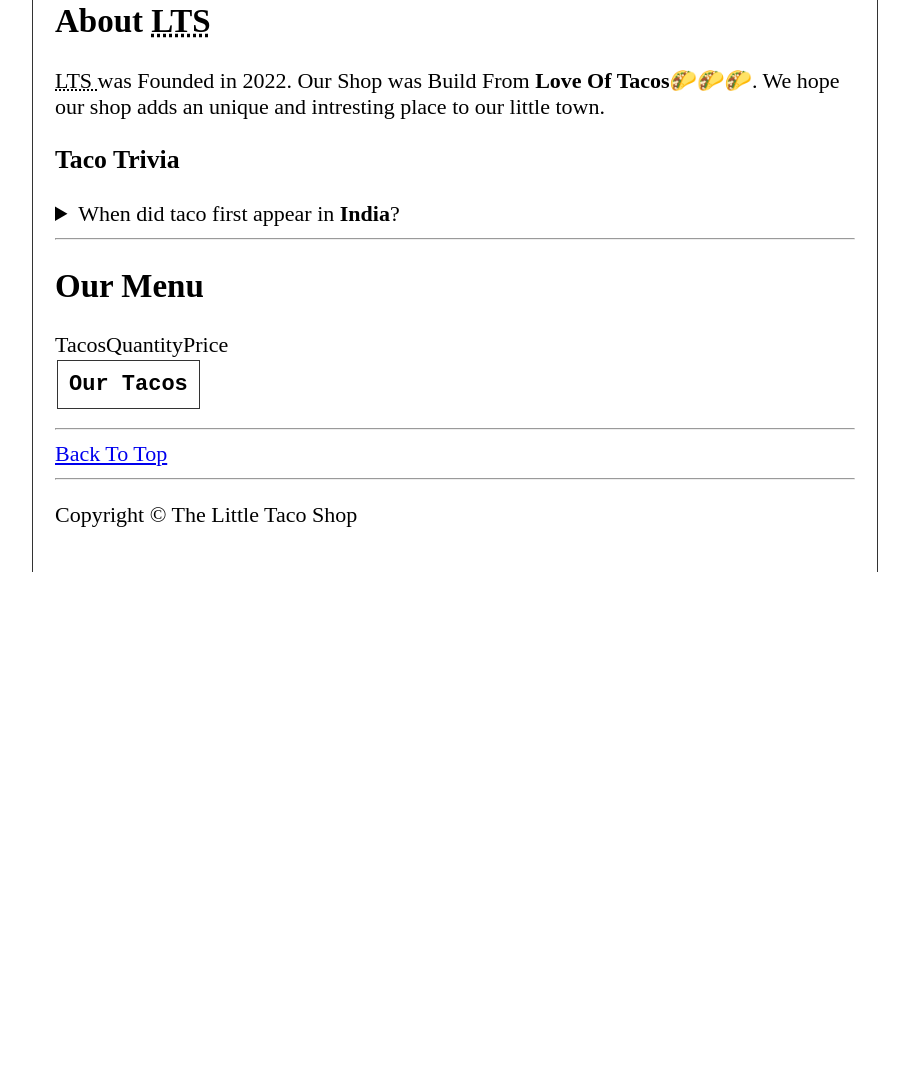
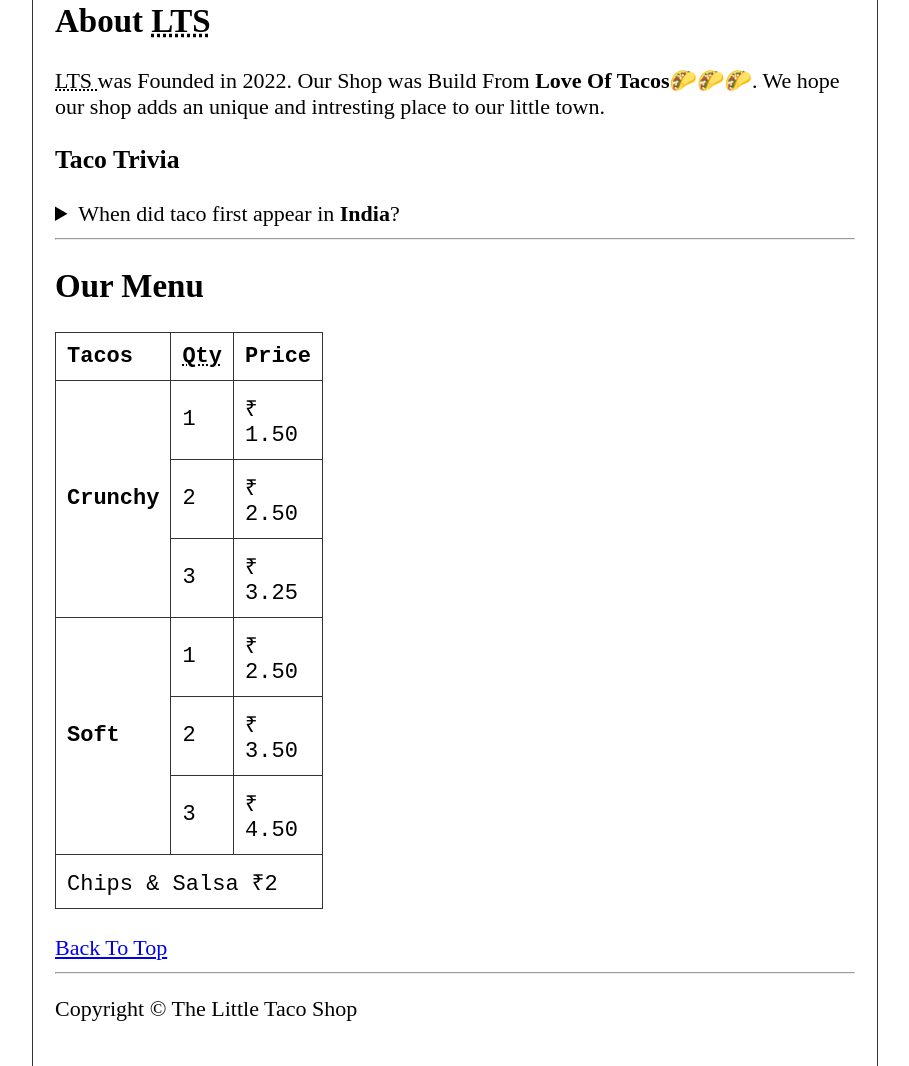
Before and after one commit to Atharva7Shah/Projects, a plain HTML site: page index.html in a window 1280 px wide. Shown: the part 653-1719 px from the top of the page, without its empty margins (185-1094 px from the left). Before the commit the page ends 1225 px from the top, so only its background shows below. Drawn offline with Linux system fonts and the light colour scheme; files that its build step writes are made by us from their sources; files whose address does not match are found by name.

Commit message:
index.html

```diff
--- a/index.html
+++ b/index.html
@@ -14,8 +14,8 @@
             <ul>
                 <li><a href="#About LTS">About <abbr title="The Little taco Shop">LTS</abbr></a></li>
                 <li><a href="#Menu">Our Menu</a></li>
-                <li><a href="/HTML_PROJECT/hours.html">Store Hours</a></li>
-                <li><a href="/HTML_PROJECT/contact.html">Contact Us</a></li>
+                <li><a href="hours.html">Store Hours</a></li>
+                <li><a href="contact.html"> Contact Us</a></li>
             </ul>
         </nav>
         <hr>
@@ -45,19 +45,50 @@
 <hr>
 <section id="Menu">
     <h2>Our Menu</h2>
-            <table>
+    <table border="1" style="border-collapse: collapse; width: 10%; text-align: left;">
         <thead>
-                <th>Our Tacos</th>
-                <tr>Tacos</tr>
-                <tr>Quantity</tr>
-                <tr>Price</tr>
+            <tr>
+                <th>Tacos</th>
+                <th scope="col"><abbr title="Quantity">Qty</abbr></th>
+                <th scope="col">Price</th>
+            </tr>
         </thead>
         <tbody>
-
+            <tr>
+                <th scope="row" rowspan="3">Crunchy</th>
+                <td>1</td>
+                <td>&#8377; 1.50</td>
+            </tr>
+            <tr>
+                <td>2</td>
+                <td>&#8377; 2.50</td>
+            </tr>
+            <tr>
+                <td>3</td>
+                <td>&#8377; 3.25</td>
+            </tr>
+            <tr>
+                <th scope="row" rowspan="3">Soft</th>
+                <td>1</td>
+                <td>&#8377; 2.50</td>
+            </tr>
+            <tr>
+                <td>2</td>
+                <td>&#8377; 3.50</td>
+            </tr>
+            <tr>
+                <td>3</td>
+                <td>&#8377; 4.50</td>
+            </tr>
         </tbody>
+        <tfoot>
+            <tr>
+                <td colspan="3">Chips &amp; Salsa &#8377;2</td>
+            </tr>
+        </tfoot>
     </table>
 </section>
-        <hr>
+        <br>
         </main>
         <a href="#">Back To Top</a>
         <hr>
```
Lines whose indentation alone changed are shown as unchanged.
